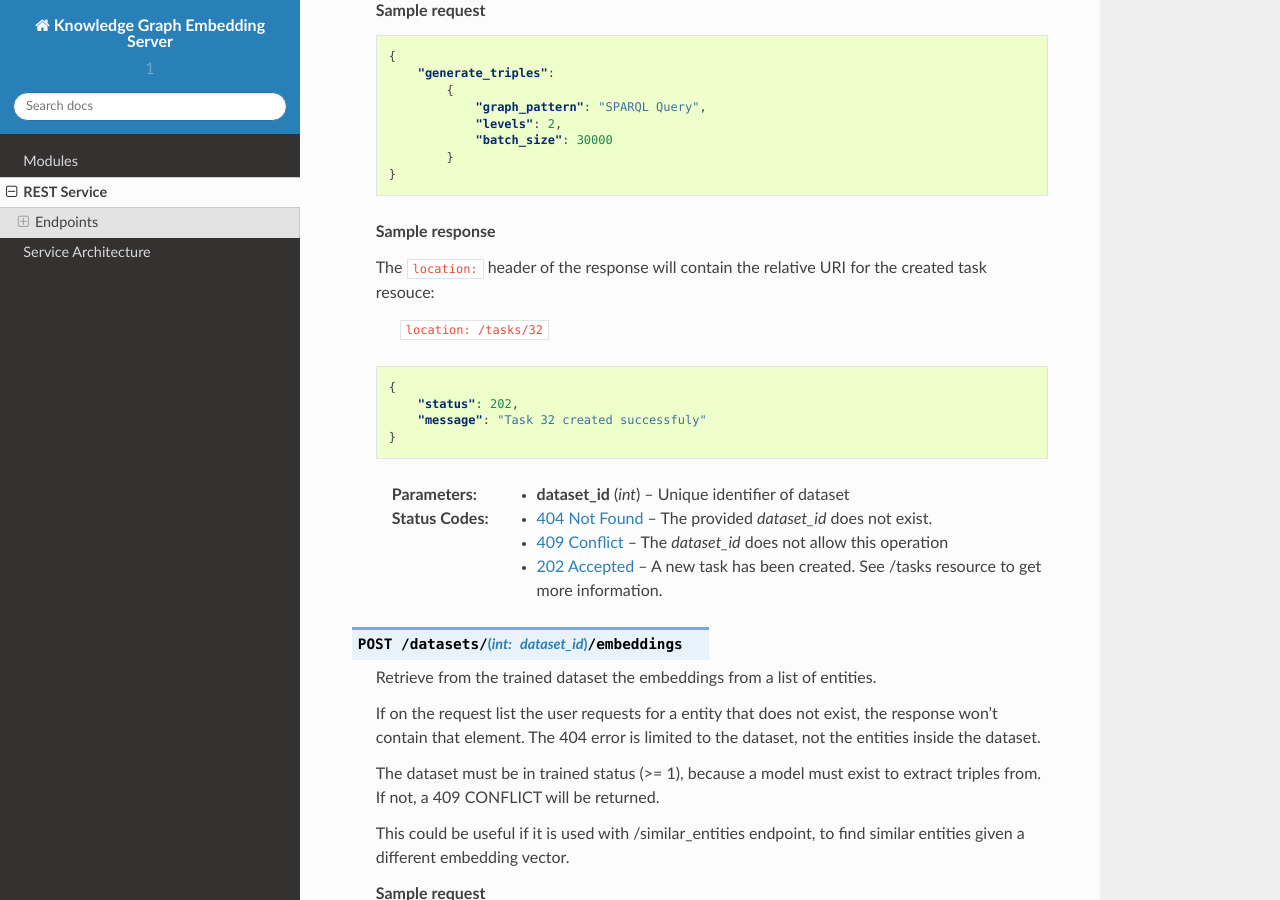
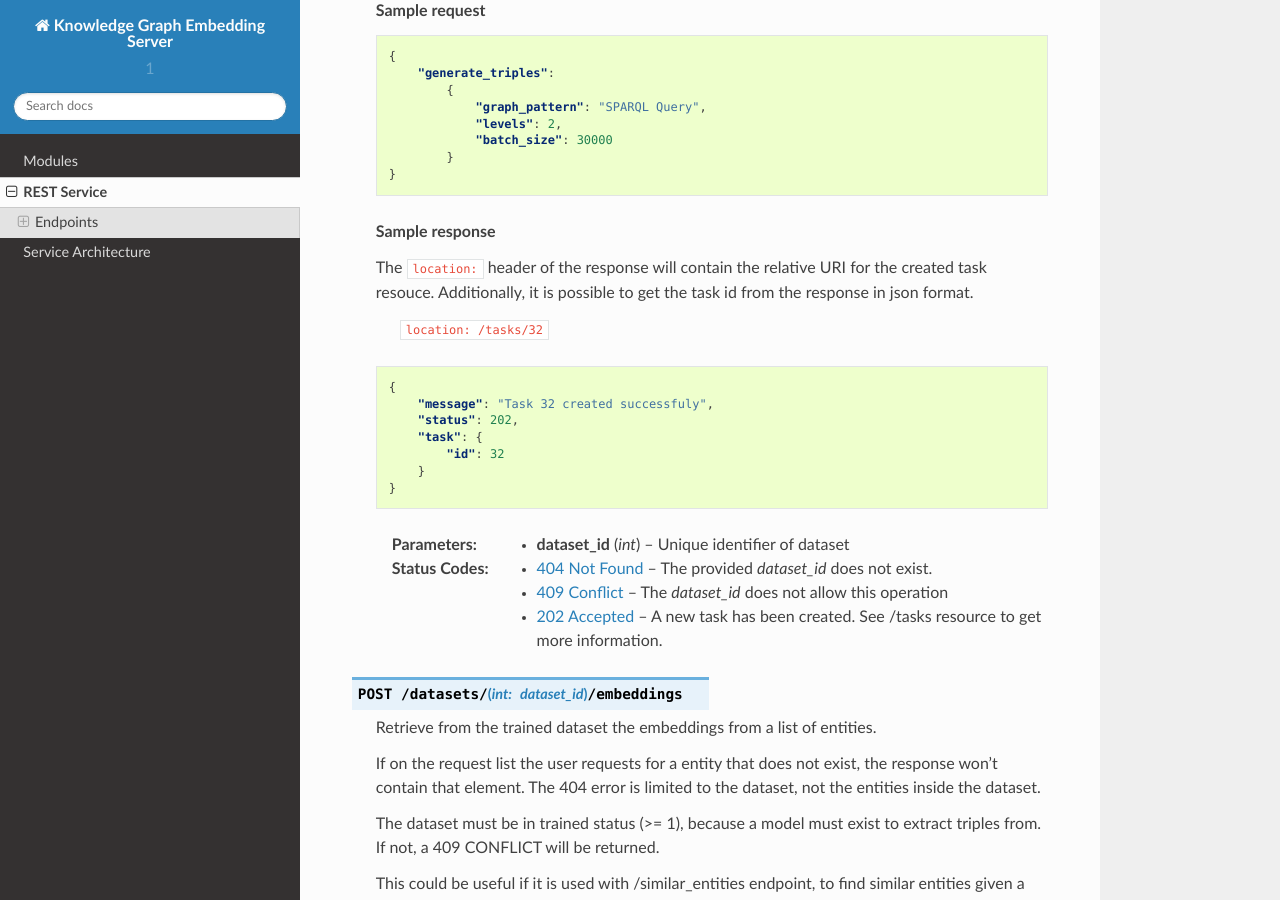
Before and after one commit to vfrico/kge-server, a Sphinx documentation site: the page built from doc/source/modules/restservice.rst, in a window 1280 px wide and 900 px high, scrolled down 4145 px. Built offline with Sphinx 7.4.7 and the Read the Docs theme 2.0.0, drawn with Linux system fonts in a browser that asks for light colours; some of the changed text lies outside the part shown.

Commit message:
Adding detailed docs for some REST endpoints

```diff
--- a/doc/source/modules/restservice.rst
+++ b/doc/source/modules/restservice.rst
@@ -255,17 +255,20 @@
     **Sample response**
 
     The ``location:`` header of the response will contain the relative URI for the
-    created task resouce:
+    created task resouce. Additionally, it is possible to get the task id from
+    the response in json format.
 
         ``location: /tasks/32``
 
     .. sourcecode:: json
 
         {
+            "message": "Task 32 created successfuly",
             "status": 202,
-            "message": "Task 32 created successfuly"
+            "task": {
+                "id": 32
+            }
         }
-
     :param int dataset_id: Unique identifier of dataset
     :statuscode 404: The provided *dataset_id* does not exist.
     :statuscode 409: The *dataset_id* does not allow this operation
@@ -368,6 +371,23 @@
         		"margin": 2,
         		"max_epochs": 80
         	}
+        }
+
+    **Sample successfull response**
+    The response when creating a new algorithm gives the location header filled
+    with the URI of the new resource. It also returns the HTTP 202 status code,
+    and the body has information about the request in json format.
+
+        ``location: /algorithm/2``
+
+    .. sourcecode:: json
+
+        {
+            "status": 202,
+            "algorithm": {
+                "id": 2
+            },
+            "message": "Algorithm 2 created successfuly"
         }
 
     :statuscode 201: The request has been processed successfuly and a new
```
